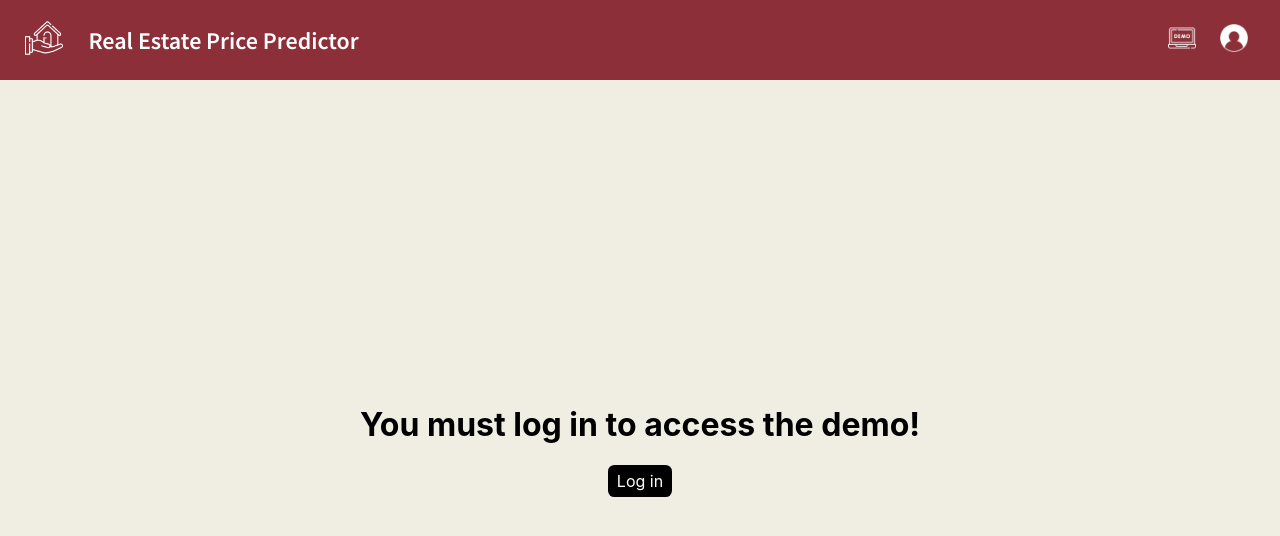
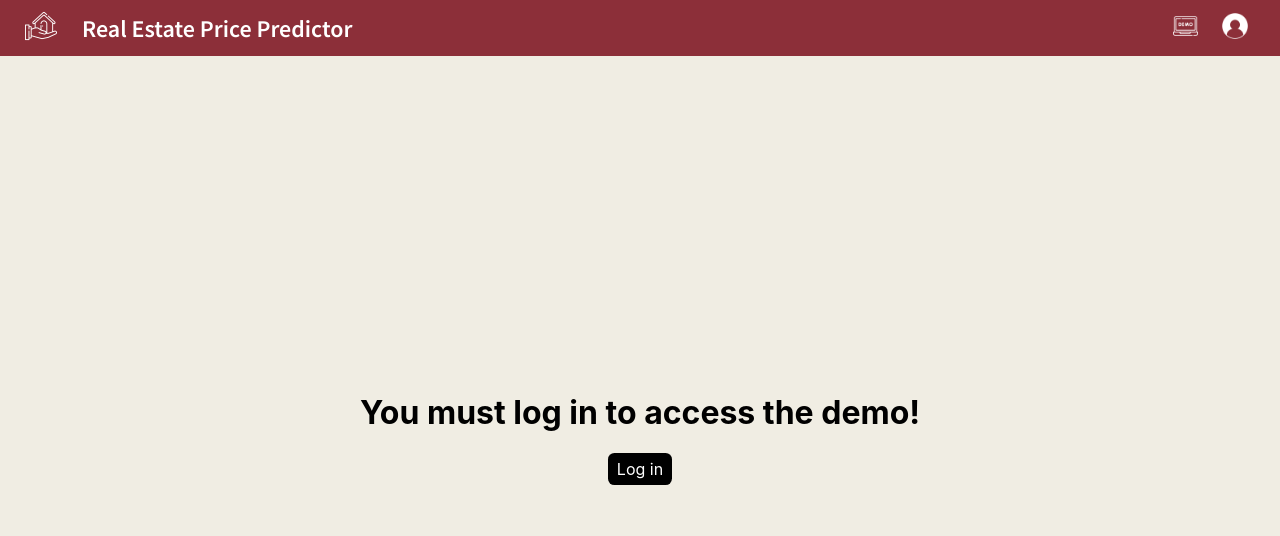
Before and after one commit to Jcho114/Bitcamp-Project-New-2, a React (Create React App) app in the folder frontend/: page /demo in a window 1280 px wide. Shown: the top 536 px of the page. Built offline with nearby package versions, Linux system fonts and the light colour scheme.

Commit message:
Frontend

```diff
--- a/frontend/src/App.css
+++ b/frontend/src/App.css
@@ -1,3 +1,7 @@
 .App {
   display: flex;
 }
+
+body::-webkit-scrollbar{
+  display: none;
+}
--- a/frontend/src/Components/NavBar.css
+++ b/frontend/src/Components/NavBar.css
@@ -9,9 +9,10 @@
     flex-direction: row;
     align-items: center;
     justify-content: space-between;
-    height: 10vh;
+    height: 7vh;
     width: 100vw;
     background-color: #8C2F39;
+    overflow: hidden;
 }
 
 #right-side {
@@ -24,7 +25,7 @@
 }
 
 #logo img {
-    width: 3vw;
+    width: 2.5vw;
     filter: invert(100%);
 }
 
@@ -46,6 +47,6 @@
 }
 
 .link img {
-    width: 2.2vw;
+    width: 2vw;
     filter: invert(100%);
 }
--- a/frontend/src/Demo.css
+++ b/frontend/src/Demo.css
@@ -1,9 +1,9 @@
 .demo {
     display: flex;
-    height: 90vh;
+    height: 93vh;
     width: 100vw;
     position: fixed;
-    top: 10vh;
+    top: 7vh;
     background-color: #F0EDE3;
 }
 
@@ -12,8 +12,8 @@
     justify-content: center;
     align-items: center;
     width: 100vw;
-    height: 90vh;
-    top: 10vh;
+    height: 93vh;
+    top: 7vh;
     flex-direction: column;
 }
 
--- a/frontend/src/Home.css
+++ b/frontend/src/Home.css
@@ -25,9 +25,9 @@
     justify-content: flex-stat;
     align-items: center;
     position: absolute;
-    top: 10vh;
+    top: 7vh;
     width: 100vw;
-    height: 180vh;
+    height: 93*2vh;
     z-index: -1;
     background-color: #F0EDE3;
 }
@@ -37,7 +37,7 @@
     justify-content: center;
     align-items: center;
     width: 100vw;
-    height: 90vh;
+    height: 93vh;
     background-color: #3D819C;
 }
 
@@ -96,7 +96,7 @@
     justify-content: center;
     text-align: center;
     width: 25vw;
-    height: 25vh;
+    height: 27vh;
 }
 
 .cell img {
@@ -132,7 +132,7 @@
     align-items: center;
     justify-content: center;
     width: 100vw;
-    height: 38vh;
+    height: 40vh;
     background-color: #4a4e69;
     color: white;
 }
```
